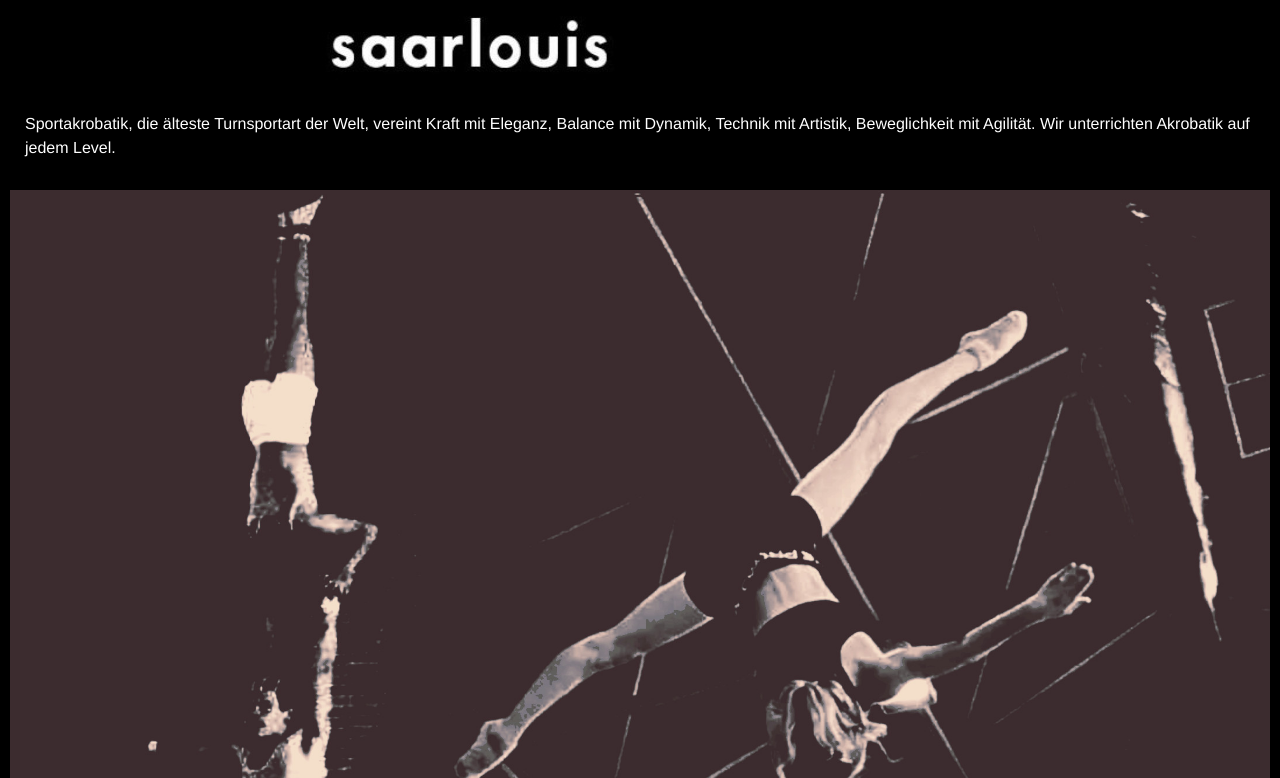
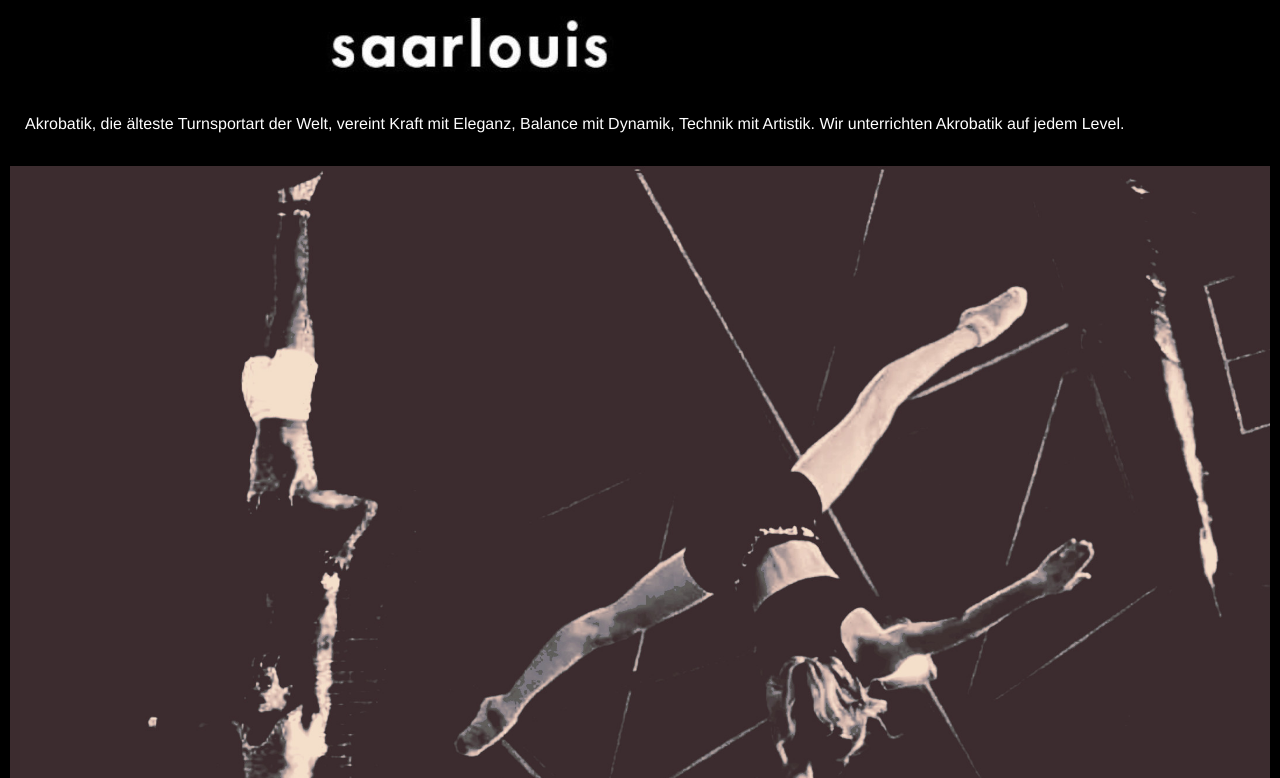
Before and after one commit to floshin/acro-sls, a plain HTML site: page index.html in a window 1280 px wide. Shown: the part 1042-1820 px from the top of the page. Drawn offline with Linux system fonts and the light colour scheme.

Commit message:
Update index.html

```diff
--- a/index.html
+++ b/index.html
@@ -26,8 +26,8 @@
           <img src="IMG_20250526_213327.jpg" alt="">
          <!--<h1>acro saarlouis</h1>
          <h2>TV 1879 Saarlouis-Roden</h2> -->
-         <p>Sportakrobatik, die älteste Turnsportart der Welt,
-         vereint Kraft mit Eleganz, Balance mit Dynamik, Technik mit Artistik, Beweglichkeit mit Agilität.
+         <p>Akrobatik, die älteste Turnsportart der Welt,
+         vereint Kraft mit Eleganz, Balance mit Dynamik, Technik mit Artistik.
          Wir unterrichten Akrobatik auf jedem Level.</p>
       </header>
 
@@ -38,7 +38,7 @@
 
             <h3>Sportakrobatik</h3>
 
-            <p>Die Sportakrobatik oder Akrobatikturnen (kurz "Acro") ist tatsächlich, wenn auch wenig bekannt, die älteste Turnsportart der Welt. In ihr wird nicht allein auf dem Boden oder auf einem Gerät geturnt, im Gegensatz zum Kunstturnen, sondern mit einem oder mehreren Partnern, die gemeinsam akrobatische Elemente ausführen. Geräte gibt es keine. Nur den menschlichen Körper in Kooperation mit anderen.</p>
+            <p>Die Sportakrobatik oder Akrobatikturnen (kurz "Acro") ist tatsächlich, wenn auch wenig bekannt, die älteste Form des Turnens. Akrobaten gab es in allen großen Kulturen der Welt. Über der Zirkusakrobatik hat sich eine eigene Sportart entwickelt. Und noch heute werden Hauptrollen im *Cirque du Soleil* oft mit ehemaligen Sportakrobaten besetzt. In der Sportakrobatik wird nicht allein auf dem Boden oder auf einem Gerät geturnt, im Gegensatz zum Kunstturnen, sondern mit einem oder mehreren Partnern, die gemeinsam akrobatische Elemente ausführen. Geräte gibt es keine. Nur den menschlichen Körper in Kooperation mit anderen.</p>
 
             <p>In der Sportakrobatik wird Akrobatik in einem technisch anspruchsvollen, sportlichen Kontext betrieben. Wegen der erforderlichen Kraft und Eleganz wurde sie früher "Kunstkraftsport" genannt. Es wird sogenannte "Hand zu Hand" Akrobatik mit Bodenakrobatik und choreographiertem Tanz (verschiedener Stilrichtungen) kombiniert.</p>
 
```
